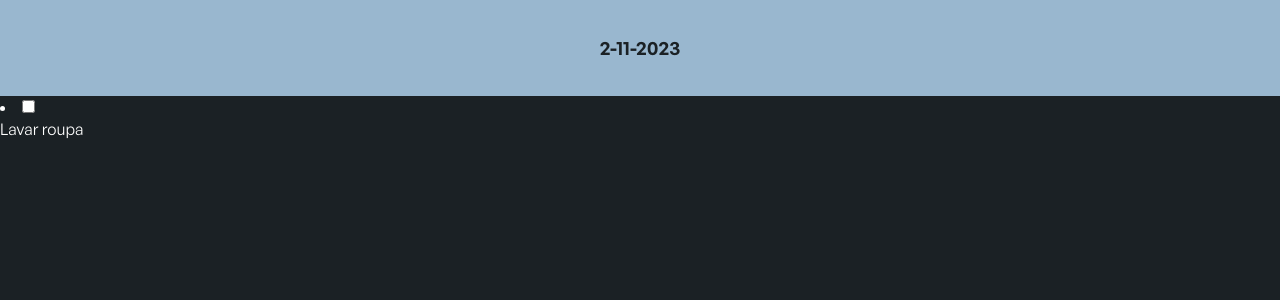
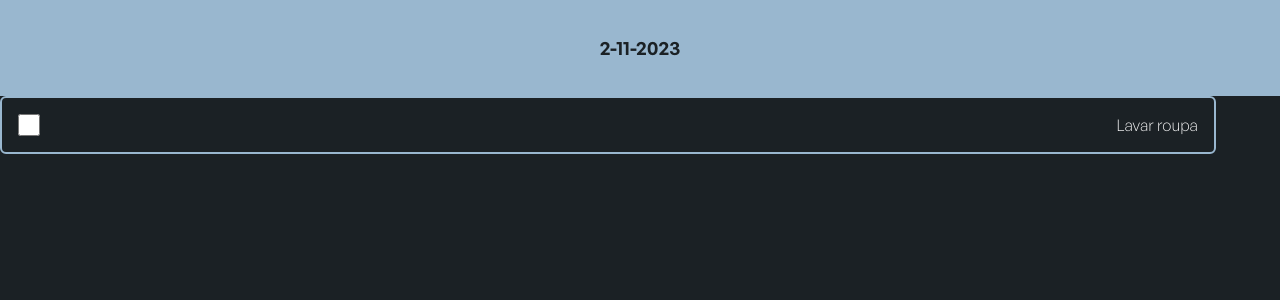
Before and after one commit to fercael/to-do-list, a React (Vite) app: page / in a window 1280 px wide. Shown: the top 300 px of the page. Built offline with nearby package versions, Linux system fonts and the light colour scheme.

Commit message:
style: estilizar a task

```diff
--- /dev/null
+++ b/src/components/Task.module.css
@@ -0,0 +1,21 @@
+.task-li{
+    display: flex;
+    justify-content: space-between;
+    padding: 1rem;
+
+    border: 2.5px solid var(--light-blue);
+    border-radius: 6px;
+
+    @media(min-width: 768px){
+        max-width: 1216px;
+    }
+}
+.task-checkbox{
+    width: 1.4rem;
+    height: 1.4rem;
+
+    border: 2.5px solid var(--light-blue);
+}
+.task-p{
+    font-weight: 300;
+}
--- a/src/components/Task.tsx
+++ b/src/components/Task.tsx
@@ -1,13 +1,35 @@
+import { useState } from 'react'
+import styles from './Task.module.css'
+
 interface TaskProps {
     id?: number,
     content: string
 }
 
 function Task(props:TaskProps) {
+    const [checkboxStatus, setCheckboxStatus] = useState(false)
+
     return(
-        <li>
-            <input type="checkbox" name={props.id.toString()} id={props.id.toString()} />
-            <p>{props.content}</p>
+        <li className={styles['task-li']}>
+            <input
+                className={styles['task-checkbox']}
+                type="checkbox"
+                name={props.id.toString()}
+                id={props.id.toString()}
+                checked={checkboxStatus}
+                onChange={()=>{
+                    if(checkboxStatus == false) setCheckboxStatus(true)
+                    if(checkboxStatus == true) setCheckboxStatus(false)
+                }}
+            />
+            <p className={styles['task-p']}
+                style={{
+                    textDecoration: (checkboxStatus)? 'line-through': 'none',
+                    opacity: (checkboxStatus)? '70%': '100%'
+                }}
+            >
+                {props.content}
+            </p>
         </li>
     )
 }
```
